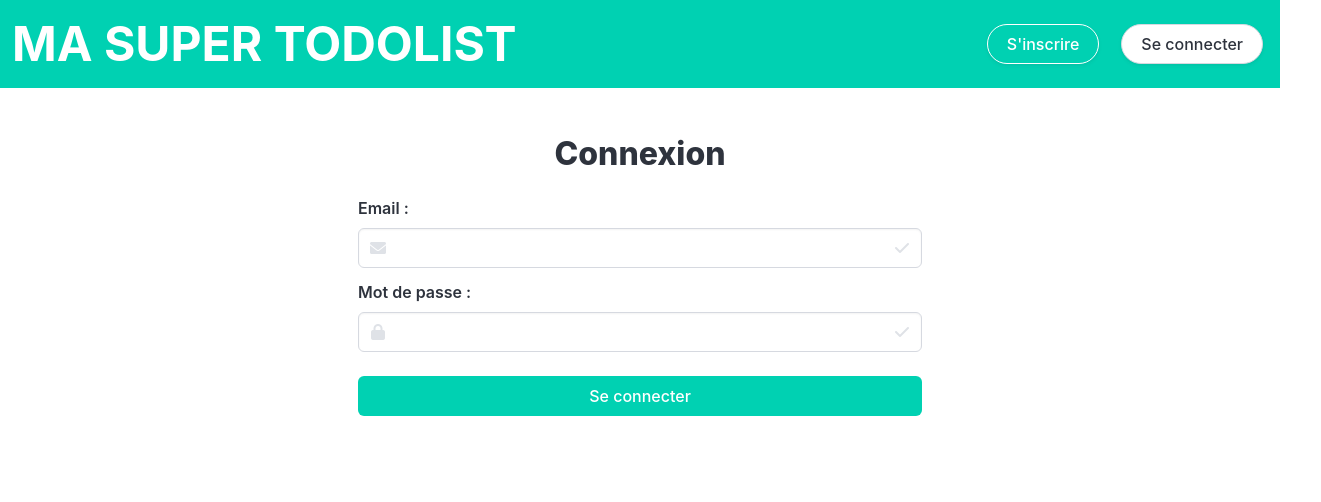
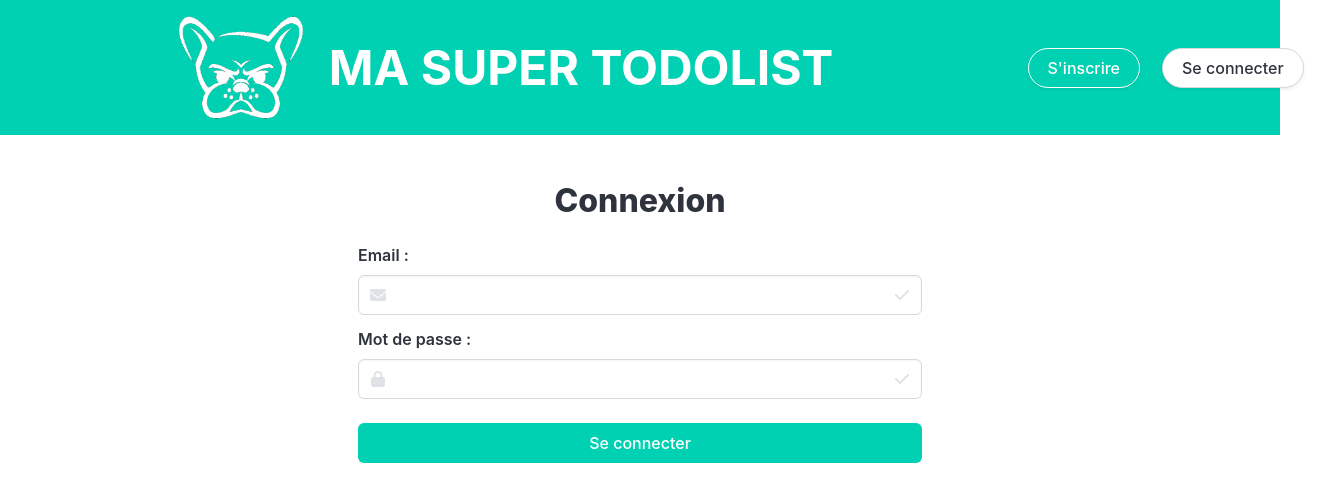
Before and after one commit to Greg86360/my-react-app, a React (Create React App) app: page / in a window 1280 px wide. Shown: the top 502 px of the page, 1321 px wide, since content can reach past the window. Built offline with nearby package versions, Linux system fonts and the light colour scheme.

Commit message:
ajout du logo bouledogue

```diff
--- a/src/Header/Header.css
+++ b/src/Header/Header.css
@@ -1,3 +1,9 @@
+.logo {
+  min-width: 10%;
+  max-width: 15%;
+
+}
+
 .navbar-menu .navbar-item {
     margin-top: 0.5rem; /* Ajoute un peu d'espace entre les éléments */
   }
--- a/src/Header/Header.js
+++ b/src/Header/Header.js
@@ -15,7 +15,7 @@ export default function Header() {
 
   return (
     <nav className="navbar has-background-primary has-text-white is-align-items-center" role="navigation" aria-label="main navigation">
-      <div className="navbar-brand is-flex is-justify-content-center	">
+      <div className="navbar-brand is-flex is-justify-content-center	"><img src="/logo-bouledogue.png" class="logo"></img>
         <span className="navbar-item has-text-weight-bold is-uppercase has-text-white has-text-centered-touch	is-size-1 is-size-3-touch">Ma super ToDoList</span>
 
       </div>
```
Also changed, not shown: public/logo-bouledogue.png (added).
